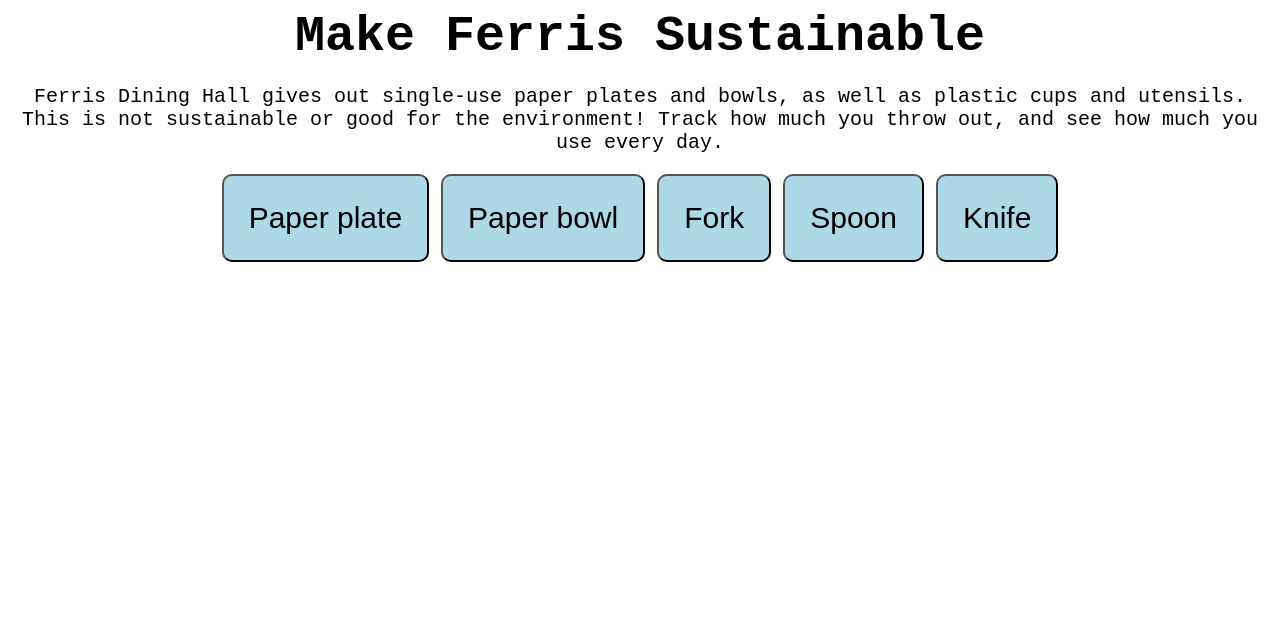
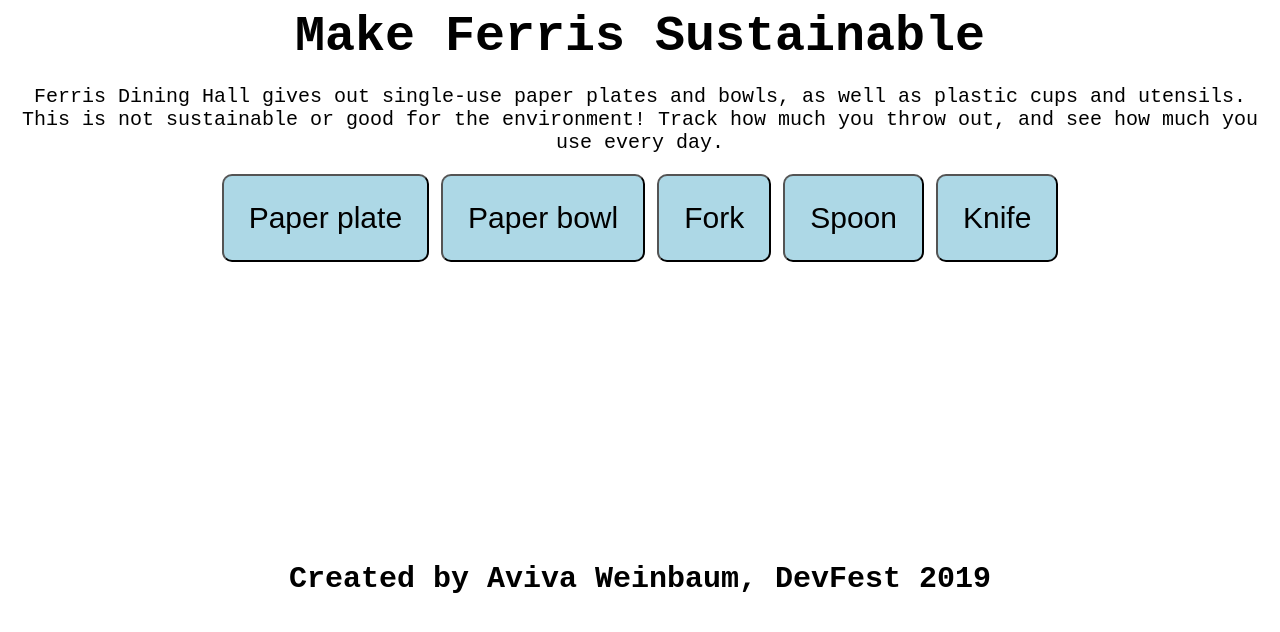
Before and after one commit to avivaweinbaum/SustainableFerris, a plain HTML site: page index.html in a window 1280 px wide. Drawn offline with Linux system fonts and the light colour scheme.

Commit message:
added footer

```diff
--- a/index.html
+++ b/index.html
@@ -23,6 +23,10 @@
       margin-top: 50px;
       font-size: 40px;
     }
+    footer {
+      margin-top: 300px;
+      font-weight: 10;
+    }
 
   </style>
 
@@ -37,6 +41,10 @@
     <button onclick="spoonFunction()">Spoon</button>
     <button onclick="knifeFunction()">Knife</button>
     <div id='total'><h3></h3></div>
+
+    <footer class="footer">
+      <h2>Created by Aviva Weinbaum, DevFest 2019</h2>
+    </footer>
 
   <script>
 
```
